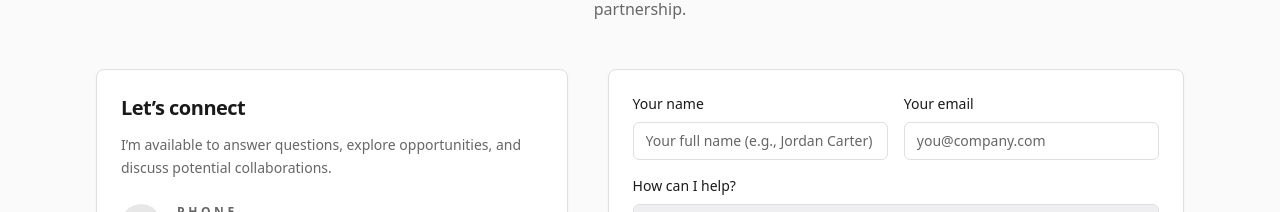
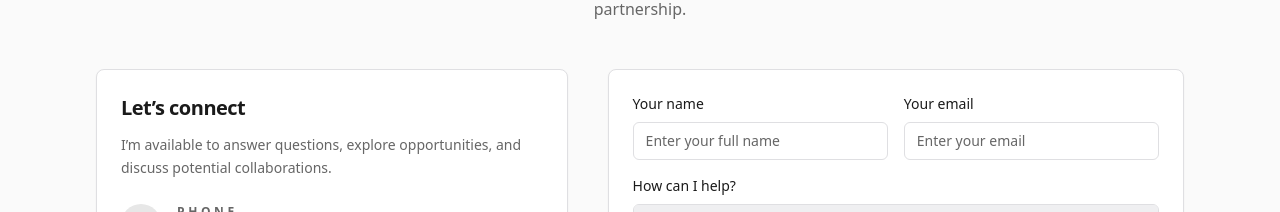
Before and after one commit to Antholem/web-portfolio, a Next.js app: page / in a window 1280 px wide. Shown: the part 4560-4772 px from the top of the page. Built offline with nearby package versions, Linux system fonts and the light colour scheme; no server answers.

Commit message:
Update contact form placeholders

```diff
--- a/src/components/contact-form.tsx
+++ b/src/components/contact-form.tsx
@@ -304,7 +304,7 @@ export default function ContactForm() {
                 value={values.name}
                 onChange={handleChange('name')}
                 className="w-full rounded-md border border-input bg-transparent px-3 py-2 text-sm outline-none transition placeholder:text-muted-foreground focus:border-primary focus:ring-2 focus:ring-primary/20"
-                placeholder="Your full name (e.g., Jordan Carter)"
+                placeholder="Enter your full name"
               />
             </div>
             <div className="flex flex-col gap-2">
@@ -319,7 +319,7 @@ export default function ContactForm() {
                 value={values.email}
                 onChange={handleChange('email')}
                 className="w-full rounded-md border border-input bg-transparent px-3 py-2 text-sm outline-none transition placeholder:text-muted-foreground focus:border-primary focus:ring-2 focus:ring-primary/20"
-                placeholder="you@company.com"
+                placeholder="Enter your email"
               />
             </div>
             <div className="flex flex-col gap-2 md:col-span-2">
```
